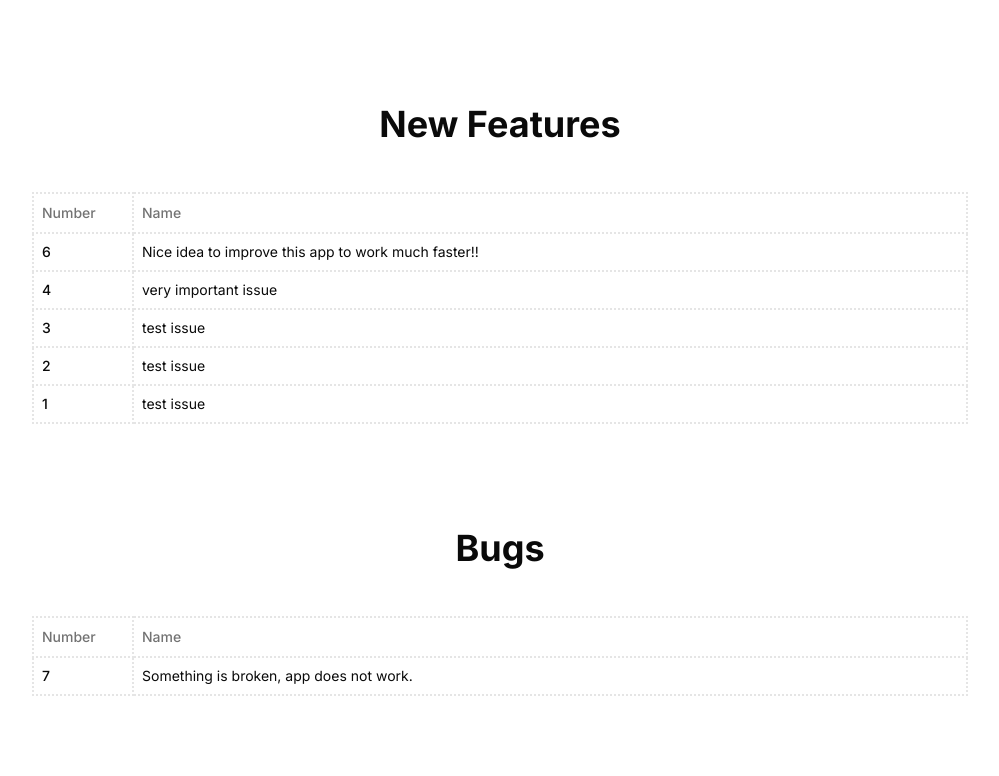
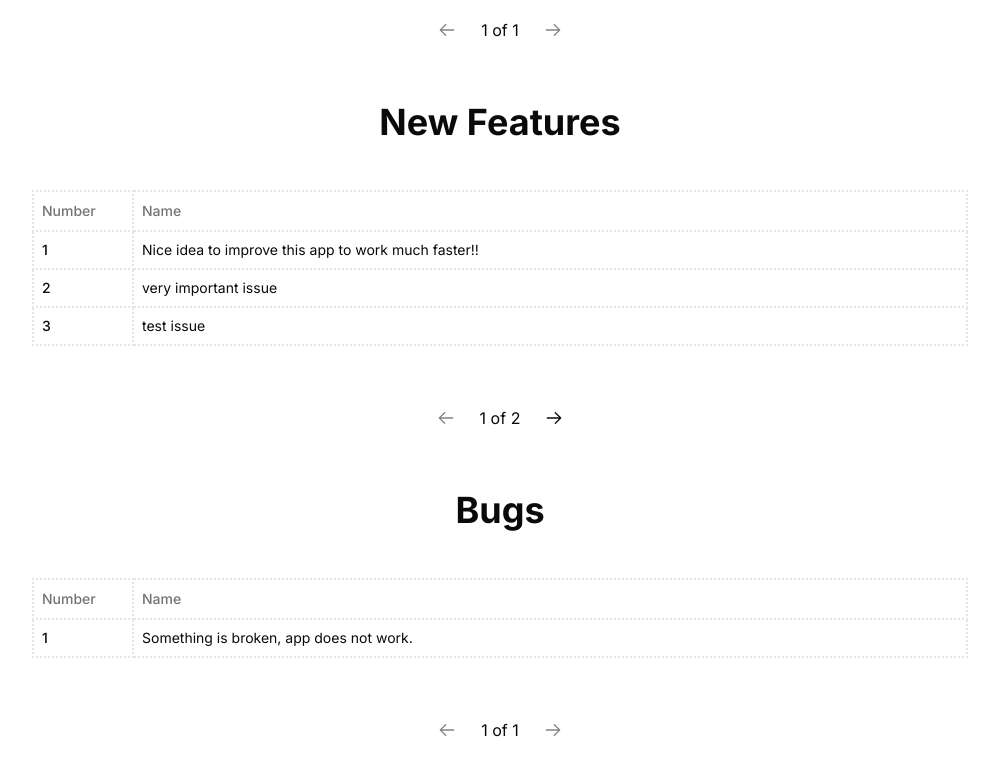
Before and after one commit to SAP-KSeF/SAP-KSeF.github.io, a Next.js app: page / in a window 1280 px wide. Shown: the top 776 px of the page, without its empty margins (140-1139 px from the left). Built offline with nearby package versions, Linux system fonts and the light colour scheme.

Commit message:
Add pagination to tables

```diff
--- a/app/page.tsx
+++ b/app/page.tsx
@@ -1,89 +1,111 @@
 "use client";
 
+import Pagination from "@/components/Pagination";
 import TableContent from "@/components/TableContent";
-import TableWithContent from "@/components/TableWithContent";
+import TableWithContent, { Title } from "@/components/TableWithContent";
+import { tablesConfig } from "@/config/tablesConfig";
+import { usePagination } from "@/hooks/usePagination";
 import { useSearchParams } from "next/navigation";
 import tableData from "../static/issues.json";
+
+type Labels = "plannedFeatures" | "newFeatures" | "bugs" | "fixedBugs";
 
 type StateProps = "open" | "closed";
 type LabelProps = "new feature" | "bug";
 
+type TableDataProps = {
+  title: Title;
+  label: Labels;
+  currentPage: number;
+};
+
 type FilterIssuesProps = {
   state: StateProps;
   label: LabelProps;
+  currentPage: number;
 };
 
-type TableDataProps = {
-  title: "Planned Features" | "New Features" | "Bugs" | "Fixed Bugs";
-  content: React.ReactNode;
-};
+const ITEMS_PER_PAGE = 3;
 
 export default function Home() {
   const params = useSearchParams();
-  const searchParams = params.getAll("type");
+  const searchParams =
+    params.getAll("type").length > 0 ? params.getAll("type")[0].split(",") : [];
 
-  const filterIssues = ({
-    state,
-    label,
-  }: {
-    state: StateProps;
-    label: LabelProps;
-  }) => {
-    return tableData.filter(
-      (issue) =>
-        issue.state === state && issue.labels.some((l) => l.name === label)
-    );
-  };
+  const { currentPage, handlePreviousPage, handleNextPage } = usePagination({
+    plannedFeatures: 1,
+    newFeatures: 1,
+    bugs: 1,
+    fixedBugs: 1,
+  });
 
-  const renderTableContent = ({ state, label }: FilterIssuesProps) => {
-    const tableDataContent = filterIssues({ state, label });
+  const getPaginationData = (label: Labels, currentPage: number) => {
+    const filterAndPaginateIssues = ({
+      state,
+      label,
+      currentPage,
+    }: FilterIssuesProps) => {
+      const filteredIssues = tableData.filter(
+        (issue) =>
+          issue.state === state && issue.labels.some((l) => l.name === label)
+      );
 
-    return tableDataContent.map((issue) => {
-      return <TableContent issue={issue} key={issue.number} />;
+      const startIndex = (currentPage - 1) * ITEMS_PER_PAGE;
+      const endIndex = startIndex + ITEMS_PER_PAGE;
+
+      return {
+        slicedIssues: filteredIssues.slice(startIndex, endIndex),
+        totalPages: Math.ceil(filteredIssues.length / ITEMS_PER_PAGE),
+      };
+    };
+
+    return filterAndPaginateIssues({
+      state:
+        label.toLowerCase().includes("new") || label.includes("fixed")
+          ? "closed"
+          : "open",
+      label: label.toLowerCase().includes("bug") ? "bug" : "new feature",
+      currentPage,
     });
   };
 
-  const tableContent = tableData.map((issue) => {
-    return <TableContent issue={issue} key={issue.number} />;
-  });
+  const renderTableWithPagination = ({
+    title,
+    label,
+    currentPage,
+  }: TableDataProps) => {
+    const { slicedIssues, totalPages } = getPaginationData(label, currentPage);
 
-  const renderTableWithContent = ({ title, content }: TableDataProps) => {
-    return <TableWithContent title={title}>{content}</TableWithContent>;
+    return (
+      <>
+        <TableWithContent title={title}>
+          {slicedIssues.map((issue, idx) => (
+            <TableContent issue={issue} idx={idx} key={issue.number} />
+          ))}
+        </TableWithContent>
+        <Pagination
+          currentPage={currentPage}
+          totalPages={totalPages}
+          onPrevious={() => handlePreviousPage(label)}
+          onNext={() => handleNextPage(label)}
+        />
+      </>
+    );
   };
 
   return (
     <main className="flex h-screen w-screen items-center justify-center bg-white overflow-x-hidden">
       <div className="flex flex-col gap-4 w-full justify-center items-center">
-        {(searchParams.length === 0 ||
-          searchParams.includes("planned-features")) &&
-          renderTableWithContent({
-            title: "Planned Features",
-            content: renderTableContent({
-              state: "open",
-              label: "new feature",
-            }),
-          })}
-
-        {(searchParams.length === 0 || searchParams.includes("new-features")) &&
-          renderTableWithContent({
-            title: "New Features",
-            content: renderTableContent({
-              state: "closed",
-              label: "new feature",
-            }),
-          })}
-
-        {(searchParams.length === 0 || searchParams.includes("bugs")) &&
-          renderTableWithContent({
-            title: "Bugs",
-            content: renderTableContent({ state: "open", label: "bug" }),
-          })}
-
-        {(searchParams.length === 0 || searchParams.includes("fixed-bugs")) &&
-          renderTableWithContent({
-            title: "Fixed Bugs",
-            content: renderTableContent({ state: "closed", label: "bug" }),
-          })}
+        {tablesConfig.map((config) =>
+          searchParams.length === 0 ||
+          searchParams.includes(config.label.toLowerCase())
+            ? renderTableWithPagination({
+                title: config.title,
+                label: config.label,
+                currentPage: currentPage[config.label],
+              })
+            : null
+        )}
       </div>
     </main>
   );
--- /dev/null
+++ b/components/Pagination.tsx
@@ -0,0 +1,48 @@
+import { ArrowLeftIcon, ArrowRightIcon } from "@radix-ui/react-icons";
+import React from "react";
+
+type PaginationProps = {
+  currentPage: number;
+  totalPages: number;
+  onPrevious: () => void;
+  onNext: () => void;
+};
+
+function Pagination({
+  currentPage,
+  totalPages,
+  onPrevious,
+  onNext,
+}: PaginationProps) {
+  return (
+    <div className="flex items-center justify-center">
+      <button
+        className={`cursor-pointer mr-6 transition-all ${
+          currentPage === 1
+            ? "opacity-50 cursor-not-allowed"
+            : "hover:scale-150"
+        }`}
+        onClick={onPrevious}
+        disabled={currentPage === 1}
+      >
+        <ArrowLeftIcon width={20} height={20} />
+      </button>
+      <span>
+        {currentPage} of {totalPages}
+      </span>
+      <button
+        className={`cursor-pointer ml-6 transition-all ${
+          currentPage === totalPages
+            ? "opacity-50 cursor-not-allowed"
+            : "hover:scale-150"
+        }`}
+        onClick={onNext}
+        disabled={currentPage === totalPages}
+      >
+        <ArrowRightIcon width={20} height={20} />
+      </button>
+    </div>
+  );
+}
+
+export default Pagination;
--- a/components/TableContent.tsx
+++ b/components/TableContent.tsx
@@ -5,16 +5,17 @@ type IssueProps = {
     number: number;
     title: string;
   };
+  idx: number;
 };
 
-const TableContent = ({ issue }: IssueProps) => {
+const TableContent = ({ issue, idx }: IssueProps) => {
   return (
     <TableRow
       className="border-dotted border-2 hover:bg-muted/100"
       key={issue.number}
     >
       <TableCell className="font-medium border-dotted border-2 w-[100px]">
-        {issue.number}
+        {idx + 1}
       </TableCell>
       <TableCell className="break-words max-w-xs border-dotted border-2">
         {issue.title}
--- a/components/TableWithContent.tsx
+++ b/components/TableWithContent.tsx
@@ -1,20 +1,21 @@
+import React from "react";
 import { Table, TableBody, TableHead, TableHeader, TableRow } from "./ui/table";
 
+export type Title = "Planned Features" | "New Features" | "Bugs" | "Fixed Bugs";
+
 type TableWithContentProps = {
-  title: "Planned Features" | "New Features" | "Bugs" | "Fixed Bugs";
+  title: Title;
   children: React.ReactNode;
 };
 
 const TableWithContent = ({ title, children }: TableWithContentProps) => {
   return (
-    <div className="max-w-5xl w-full p-11" key={title}>
-      <h1 className={`text-4xl font-bold mb-12 text-center`}>{title}</h1>
-      <Table>
-        <TableHeader>
+    <div className="max-w-5xl w-full p-11">
+      <h1 className="text-4xl font-bold mb-12 text-center">{title}</h1>
+      <Table className="border-collapse border-2 border-dotted">
+        <TableHeader className="sticky top-0 bg-white">
           <TableRow>
-            <TableHead className="w-[100px] border-2 border-dotted">
-              Number
-            </TableHead>
+            <TableHead className="border-2 border-dotted">Number</TableHead>
             <TableHead className="border-2 border-dotted">Name</TableHead>
           </TableRow>
         </TableHeader>
--- a/components/ui/table.tsx
+++ b/components/ui/table.tsx
@@ -6,10 +6,10 @@ const Table = React.forwardRef<
   HTMLTableElement,
   React.HTMLAttributes<HTMLTableElement>
 >(({ className, ...props }, ref) => (
-  <div className="relative w-full overflow-auto">
+  <div className="max-h-[200px] w-full overflow-auto">
     <table
       ref={ref}
-      className={cn("w-full caption-bottom text-sm", className)}
+      className={cn("w-full relative caption-bottom text-sm", className)}
       {...props}
     />
   </div>
--- /dev/null
+++ b/config/tablesConfig.ts
@@ -0,0 +1,6 @@
+export const tablesConfig = [
+  { title: "Planned Features", label: "plannedFeatures" },
+  { title: "New Features", label: "newFeatures" },
+  { title: "Bugs", label: "bugs" },
+  { title: "Fixed Bugs", label: "fixedBugs" },
+] as const;
--- /dev/null
+++ b/hooks/usePagination.ts
@@ -0,0 +1,25 @@
+import { useState } from "react";
+
+export const usePagination = (initialState: Record<string, number>) => {
+  const [currentPage, setCurrentPage] = useState(initialState);
+
+  const handlePreviousPage = (label: string) => {
+    setCurrentPage((prev) => ({
+      ...prev,
+      [label]: Math.max(prev[label] - 1, 1),
+    }));
+  };
+
+  const handleNextPage = (label: string) => {
+    setCurrentPage((prev) => ({
+      ...prev,
+      [label]: prev[label] + 1,
+    }));
+  };
+
+  return {
+    currentPage,
+    handlePreviousPage,
+    handleNextPage,
+  };
+};
```
